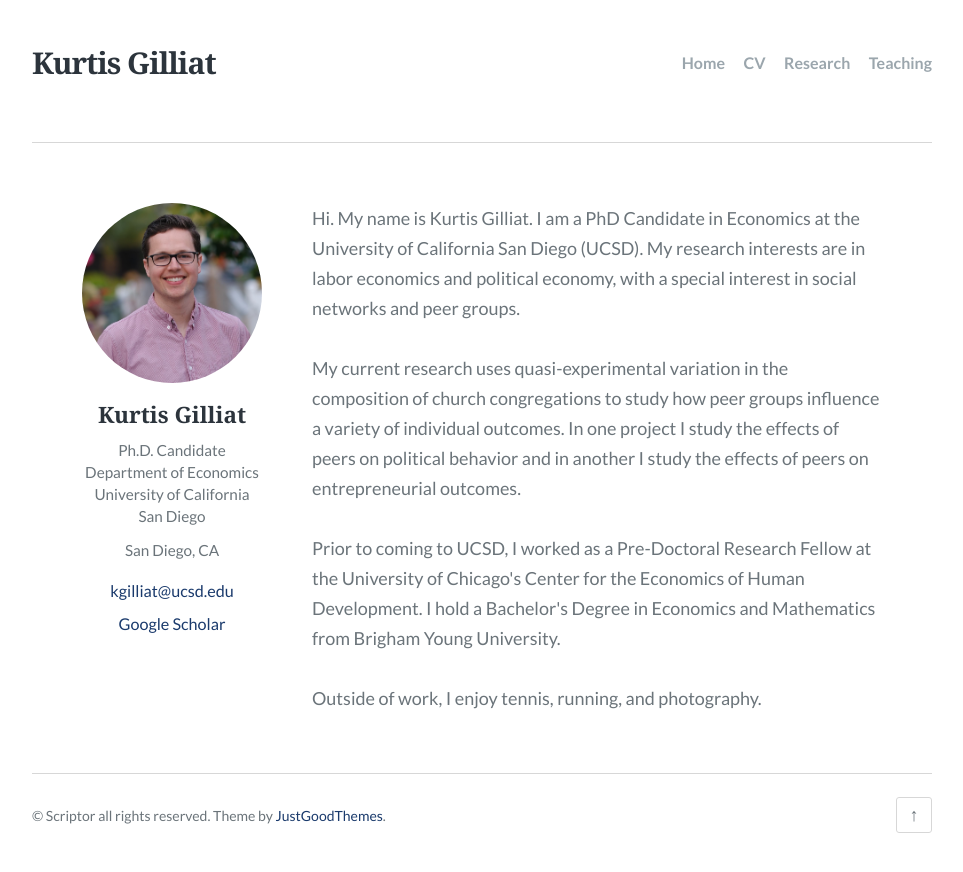
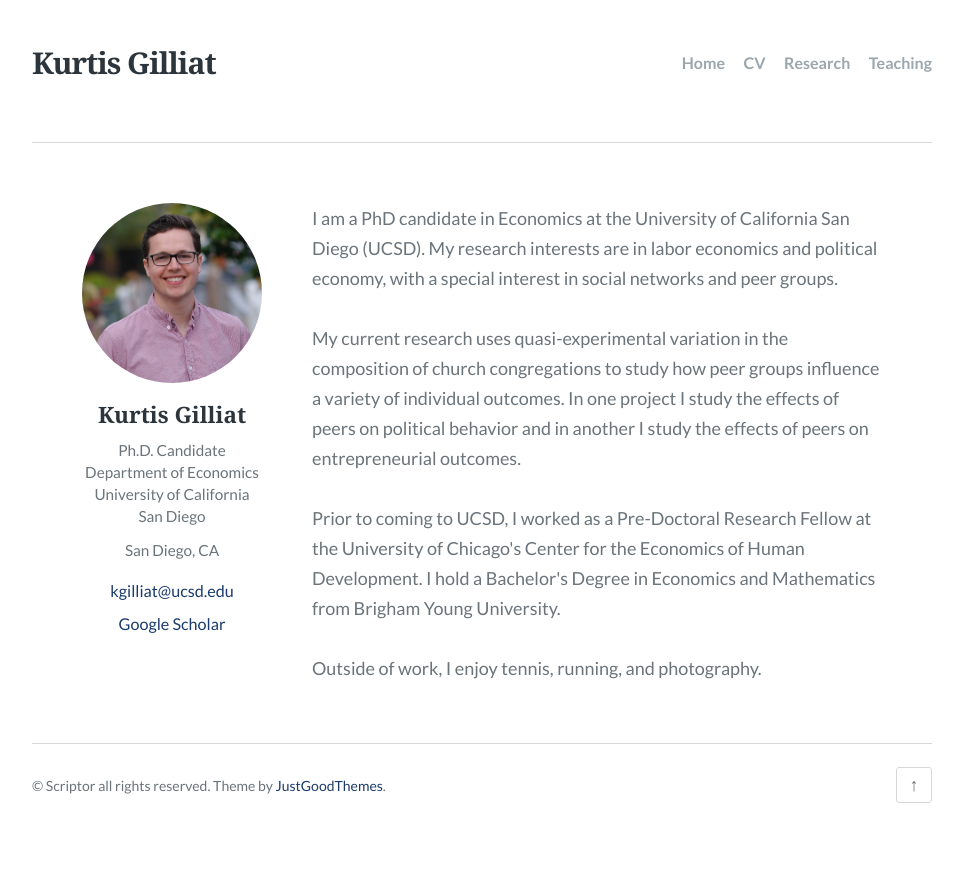
Before and after one commit to kgilliat/kgilliat.github.io, a Jekyll site: the page built from index.html, in a window 1280 px wide. Shown: the top 872 px of the page, without its empty margins (158-1121 px from the left). Built offline with Jekyll 4.4.1, drawn with Linux system fonts in a browser that asks for light colours; the list of posts is cut into pages by our own code.

Commit message:
updated bio

```diff
--- a/index.html
+++ b/index.html
@@ -19,7 +19,7 @@ title: Kurtis Gilliat
         </ul>
       </aside>
       <div class="profile-main">
-        <p>Hi. My name is Kurtis Gilliat. I am a PhD Candidate in Economics at the University of California San Diego (UCSD). My research interests are in labor economics and political economy, with a special interest in social networks and peer groups.</p>
+        <p>I am a PhD candidate in Economics at the University of California San Diego (UCSD). My research interests are in labor economics and political economy, with a special interest in social networks and peer groups.</p>
 
         <p>My current research uses quasi-experimental variation in the composition of church congregations to study how peer groups influence a variety of individual outcomes. In one project I study the effects of peers on political behavior and in another I study the effects of peers on entrepreneurial outcomes.</p>
 
```
